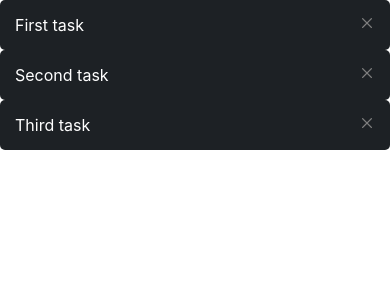
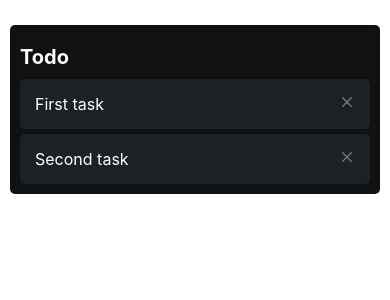
Before and after one commit to jagarzon80/React-Native-Trello, a React Native app in the folder Trello/: screen / in a window 390 px wide. Shown: the top 300 px of the page. Built offline with nearby package versions, Linux system fonts and the light colour scheme.

Commit message:
Add TaskList component

```diff
--- a/Trello/App.tsx
+++ b/Trello/App.tsx
@@ -1,12 +1,12 @@
-import { SafeAreaView, StyleSheet } from "react-native";
-import TaskListItem from "./src/components/TaskListItem";
+import { SafeAreaView, StyleSheet, View } from "react-native";
+import TaskList from "./src/components/TaskList";
 
 export default function App() {
   return (
     <SafeAreaView style={styles.container}>
-      <TaskListItem task={{ description: "First task" }} />
-      <TaskListItem task={{ description: "Second task" }} />
-      <TaskListItem task={{ description: "Third task" }} />
+      <View style={{ padding: 10, marginVertical: 15 }}>
+        <TaskList />
+      </View>
     </SafeAreaView>
   );
 }
--- /dev/null
+++ b/Trello/src/components/TaskList.tsx
@@ -0,0 +1,36 @@
+import { useState } from "react";
+import { FlatList, StyleSheet, Text, View } from "react-native";
+import TaskListItem from "./TaskListItem";
+
+export default function TaskList() {
+  const [tasks, setTasks] = useState([
+    { description: "First task" },
+    { description: "Second task" },
+  ]);
+  return (
+    <View style={styles.container}>
+      <Text style={styles.text}>Todo</Text>
+      {/* The List of tasks */}
+      <FlatList
+        data={tasks}
+        contentContainerStyle={{ gap: 5 }}
+        renderItem={({ item }) => <TaskListItem task={item} />}
+      />
+      {/* New task input */}
+    </View>
+  );
+}
+
+const styles = StyleSheet.create({
+  container: {
+    backgroundColor: "#101112",
+    padding: 10,
+    borderRadius: 5,
+  },
+  text: {
+    color: "white",
+    fontWeight: "bold",
+    fontSize: 20,
+    marginVertical: 10,
+  },
+});
--- a/Trello/src/components/TaskListItem.tsx
+++ b/Trello/src/components/TaskListItem.tsx
@@ -1,5 +1,5 @@
-import { View, Text, StyleSheet, SafeAreaView } from "react-native";
 import AntDesign from "@expo/vector-icons/AntDesign";
+import { StyleSheet, Text, View } from "react-native";
 
 export default function TaskListItem({ task }) {
   return (
```
